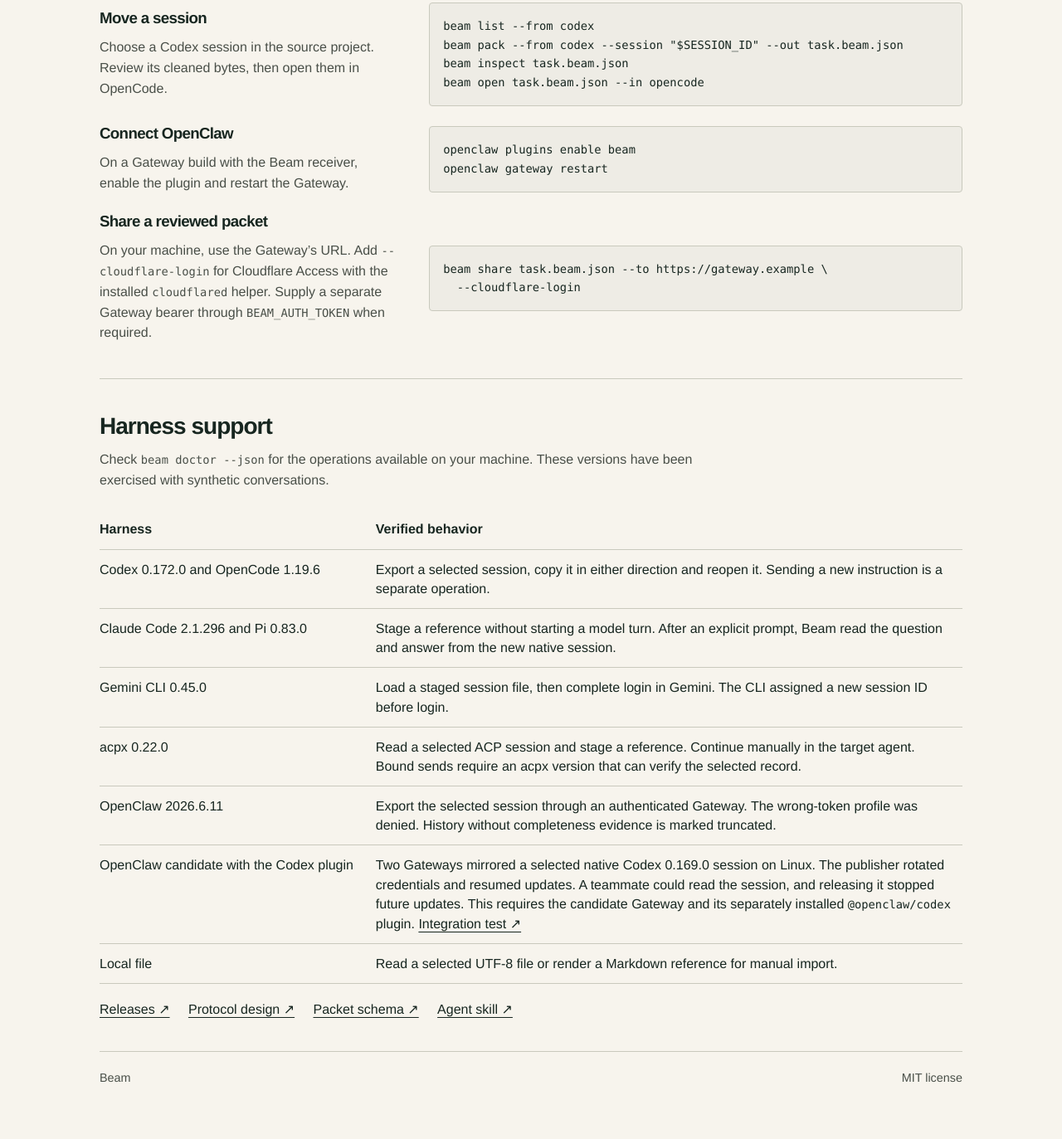
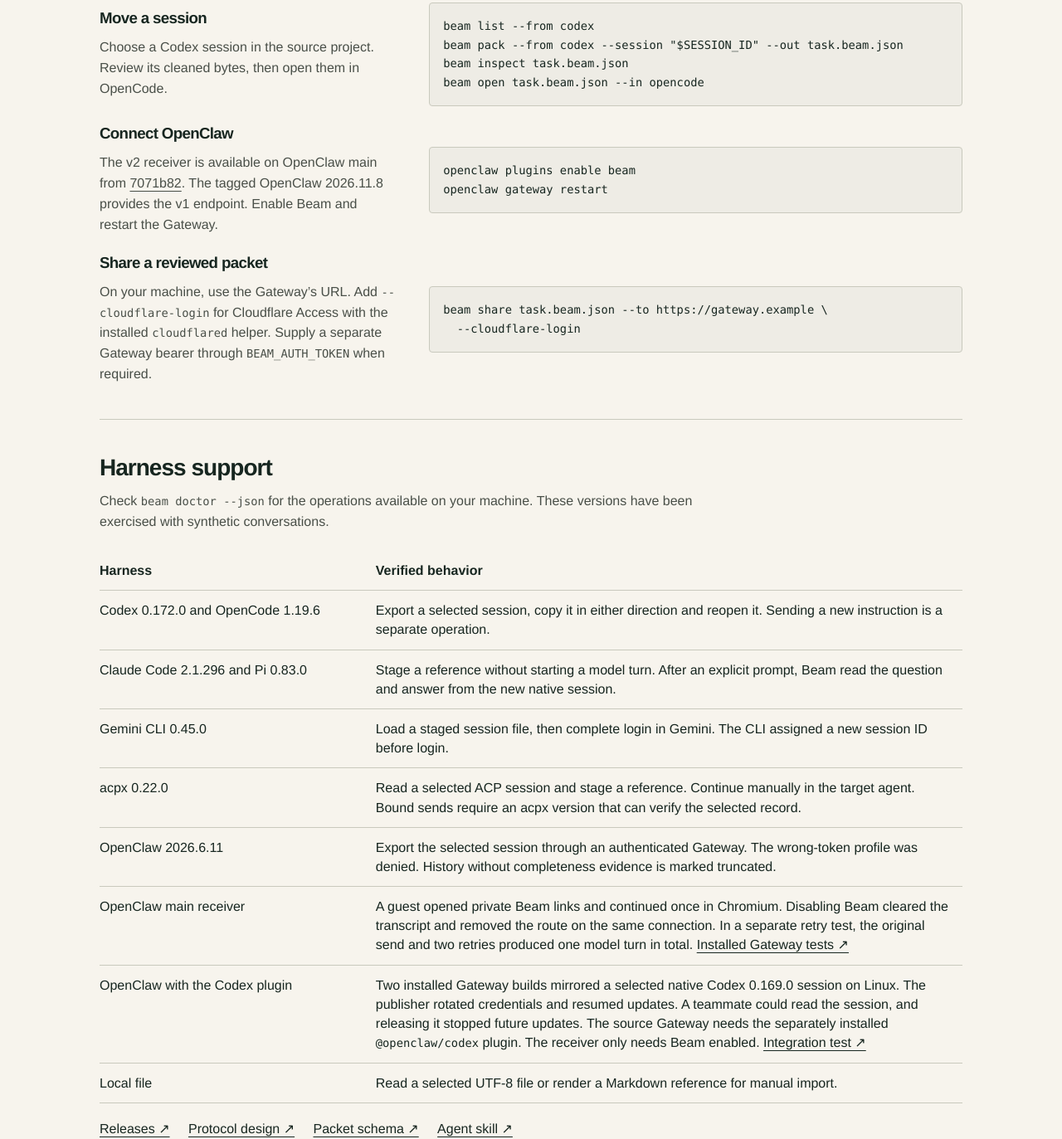
Before and after one commit to openclaw/beam, a plain HTML site: page site/index.html in a window 1280 px wide. Shown: the part 916-2289 px from the top of the page at 83% size. Before the commit the page ends 2245 px from the top, so only its background shows below. Drawn offline with Linux system fonts and the light colour scheme.

Commit message:
docs: publish OpenClaw main installation and multiplayer qualification

```diff
--- a/site/index.html
+++ b/site/index.html
@@ -44,7 +44,7 @@ beam doctor --json</code></pre>
 beam pack --from codex --session "$SESSION_ID" --out task.beam.json
 beam inspect task.beam.json
 beam open task.beam.json --in opencode</code></pre>
-      <div><h3>Connect OpenClaw</h3><p>On a Gateway build with the Beam receiver, enable the plugin and restart the Gateway.</p></div>
+      <div><h3>Connect OpenClaw</h3><p>The v2 receiver is available on OpenClaw main from <a href="https://github.com/openclaw/openclaw/commit/7071b82bac28e93782cb56ba4559aaab0bebe049">7071b82</a>. The tagged OpenClaw 2026.11.8 provides the v1 endpoint. Enable Beam and restart the Gateway.</p></div>
       <pre><code>openclaw plugins enable beam
 openclaw gateway restart</code></pre>
       <div><h3>Share a reviewed packet</h3><p>On your machine, use the Gateway’s URL. Add <code>--cloudflare-login</code> for Cloudflare Access with the installed <code>cloudflared</code> helper. Supply a separate Gateway bearer through <code>BEAM_AUTH_TOKEN</code> when required.</p></div>
@@ -62,7 +62,8 @@ openclaw gateway restart</code></pre>
           <tr><th scope="row">Gemini CLI 0.45.0</th><td>Load a staged session file, then complete login in Gemini. The CLI assigned a new session ID before login.</td></tr>
           <tr><th scope="row">acpx 0.22.0</th><td>Read a selected ACP session and stage a reference. Continue manually in the target agent. Bound sends require an acpx version that can verify the selected record.</td></tr>
           <tr><th scope="row">OpenClaw 2026.6.11</th><td>Export the selected session through an authenticated Gateway. The wrong-token profile was denied. History without completeness evidence is marked truncated.</td></tr>
-          <tr><th scope="row">OpenClaw candidate with the Codex plugin</th><td>Two Gateways mirrored a selected native Codex 0.169.0 session on Linux. The publisher rotated credentials and resumed updates. A teammate could read the session, and releasing it stopped future updates. This requires the candidate Gateway and its separately installed <code>@openclaw/codex</code> plugin. <a href="https://github.com/openclaw/beam/blob/602ac10dfcd9c0595196f58893f62bba1430a24f/conformance/e2e/codex_mirror_test.go">Integration test ↗</a></td></tr>
+          <tr><th scope="row">OpenClaw main receiver</th><td>A guest opened private Beam links and continued once in Chromium. Disabling Beam cleared the transcript and removed the route on the same connection. In a separate retry test, the original send and two retries produced one model turn in total. <a href="https://github.com/openclaw/beam/blob/main/docs/standalone-beam.md#qualification-on-openclaw-main">Installed Gateway tests ↗</a></td></tr>
+          <tr><th scope="row">OpenClaw with the Codex plugin</th><td>Two installed Gateway builds mirrored a selected native Codex 0.169.0 session on Linux. The publisher rotated credentials and resumed updates. A teammate could read the session, and releasing it stopped future updates. The source Gateway needs the separately installed <code>@openclaw/codex</code> plugin. The receiver only needs Beam enabled. <a href="https://github.com/openclaw/beam/blob/602ac10dfcd9c0595196f58893f62bba1430a24f/conformance/e2e/codex_mirror_test.go">Integration test ↗</a></td></tr>
           <tr><th scope="row">Local file</th><td>Read a selected UTF-8 file or render a Markdown reference for manual import.</td></tr>
         </tbody>
       </table>
```
Also changed, not shown: 1 other file.
